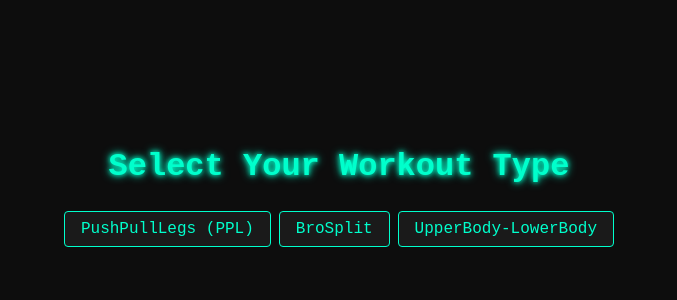
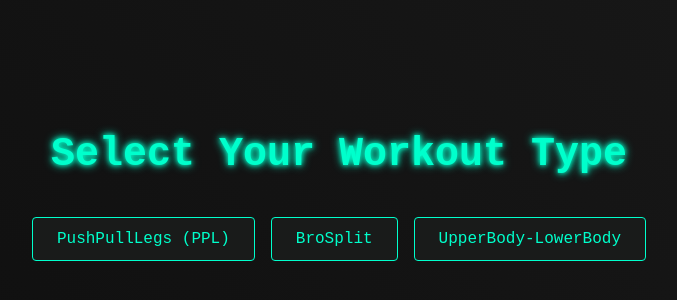
Before and after one commit to ImmanuelJoya/HyperTrophyGuide, a React (Vite) app: page / in a window 1280 px wide. Shown: the part 208-508 px from the top of the page, without its empty margins (301-978 px from the left). Built offline with nearby package versions, Linux system fonts and the light colour scheme.

Commit message:
optimized

```diff
--- a/src/App.css
+++ b/src/App.css
@@ -1,97 +1,124 @@
-/* Reset and base styles */
+/* Base styles */
 body {
     font-family: 'Courier New', monospace;
     margin: 0;
     padding: 0;
     background-color: #0d0d0d;
     color: #e0e0e0;
-    min-height: 100vh; /* Ensure body takes full viewport height */
-    display: flex; /* Use flexbox for centering */
-    justify-content: center; /* Center horizontally */
-    align-items: center; /* Center vertically */
+    min-height: 100vh;
+    display: flex;
+    justify-content: center;
+    align-items: center;
+    background: linear-gradient(45deg, #0d0d0d, #1a1a1a); /* Subtle gradient */
 }
 
-/* Main container for app content */
+/* Main container */
 .app-container {
-    text-align: center; /* Center text and inline elements */
+    text-align: center;
+    padding: 2rem; /* More breathing room */
 }
 
 /* Headings */
 h2 {
-    font-size: 2rem;
+    font-size: 2.5rem; /* Slightly larger */
     font-weight: bold;
-    margin-bottom: 1rem;
+    margin-bottom: 2rem;
     color: #00ffcc;
     text-shadow: 0 0 5px #00ffcc, 0 0 10px #00ffcc;
 }
 
 h3 {
-    font-size: 1.5rem;
+    font-size: 1.75rem;
     color: #ff00ff;
     text-shadow: 0 0 5px #ff00ff;
+    margin-bottom: 1.5rem;
 }
 
 /* Buttons */
 button {
     background-color: #1a1a1a;
     color: #00ffcc;
-    padding: 0.5rem 1rem;
+    padding: 0.75rem 1.5rem; /* Larger buttons */
     border: 1px solid #00ffcc;
     border-radius: 0.25rem;
     cursor: pointer;
     transition: all 0.3s ease;
+    position: relative;
+    overflow: hidden;
 }
 
 button:hover {
     background-color: #00ffcc;
     color: #0d0d0d;
-    box-shadow: 0 0 10px #00ffcc;
+    box-shadow: 0 0 15px #00ffcc;
 }
 
-/* Popup container */
+/* Button animation (pulse effect) */
+button::after {
+    content: '';
+    position: absolute;
+    top: 50%;
+    left: 50%;
+    width: 0;
+    height: 0;
+    background: rgba(0, 255, 204, 0.2);
+    border-radius: 50%;
+    transform: translate(-50%, -50%);
+    animation: pulse 2s infinite;
+}
+
+@keyframes pulse {
+    0% { width: 0; height: 0; opacity: 1; }
+    100% { width: 200%; height: 200%; opacity: 0; }
+}
+
+/* Popup */
 .popup {
     background-color: #1a1a1a;
-    padding: 1rem;
+    padding: 1.5rem;
     border-radius: 0.5rem;
     border: 1px solid #ff00ff;
     box-shadow: 0 0 15px rgba(255, 0, 255, 0.3);
-    margin-top: 1rem; /* Space above popup */
+    margin-top: 2rem;
 }
 
 /* Exercise list */
 ul {
     list-style-type: square;
     padding-left: 1.5rem;
-    margin-top: 1rem; /* Space above list */
+    margin-top: 2rem;
 }
 
 li {
     color: #e0e0e0;
-    margin-bottom: 0.5rem;
+    margin-bottom: 0.75rem;
+    transition: all 0.3s ease;
 }
 
-/* Specific button styles */
+li:hover {
+    color: #00ffcc;
+    text-shadow: 0 0 5px #00ffcc;
+}
+
+/* Close button */
 button.close-btn {
     background-color: #1a1a1a;
     color: #ff3366;
     border: 1px solid #ff3366;
-    margin-top: 0.5rem; /* Space above close button */
+    margin-top: 1rem;
 }
 
 button.close-btn:hover {
     background-color: #ff3366;
     color: #0d0d0d;
-    box-shadow: 0 0 10px #ff3366;
+    box-shadow: 0 0 15px #ff3366;
 }
 
-/* Container for buttons with spacing */
+/* Button group */
 .button-group {
-    margin-bottom: 1rem;
-    display: flex; /* Flexbox for horizontal alignment */
-    justify-content: center; /* Center buttons horizontally */
-    flex-wrap: wrap; /* Allow wrapping if needed */
+    margin-bottom: 2rem;
+    display: flex;
+    justify-content: center;
+    flex-wrap: wrap;
+    gap: 1rem; /* Better spacing with gap */
 }
-
-.button-group button {
-    margin: 0.25rem; /* Uniform spacing around buttons */
-}
--- a/src/App.jsx
+++ b/src/App.jsx
@@ -12,11 +12,14 @@ function App() {
 
   const handleWorkoutTypeSelection = (type) => {
     setSelectedWorkoutType(type);
+    setExerciseList([]); // Clear exercise list on new selection
   };
 
+  // Safer random exercise picker
   const getRandomExercises = (arr, count) => {
-    const shuffled = arr.sort(() => 0.5 - Math.random());
-    return shuffled.slice(0, count);
+    if (!arr || arr.length === 0) return [];
+    const shuffled = [...arr].sort(() => 0.5 - Math.random()); // Copy array before sorting
+    return shuffled.slice(0, Math.min(count, arr.length));
   };
 
   const renderPopupButtons = () => {
```
